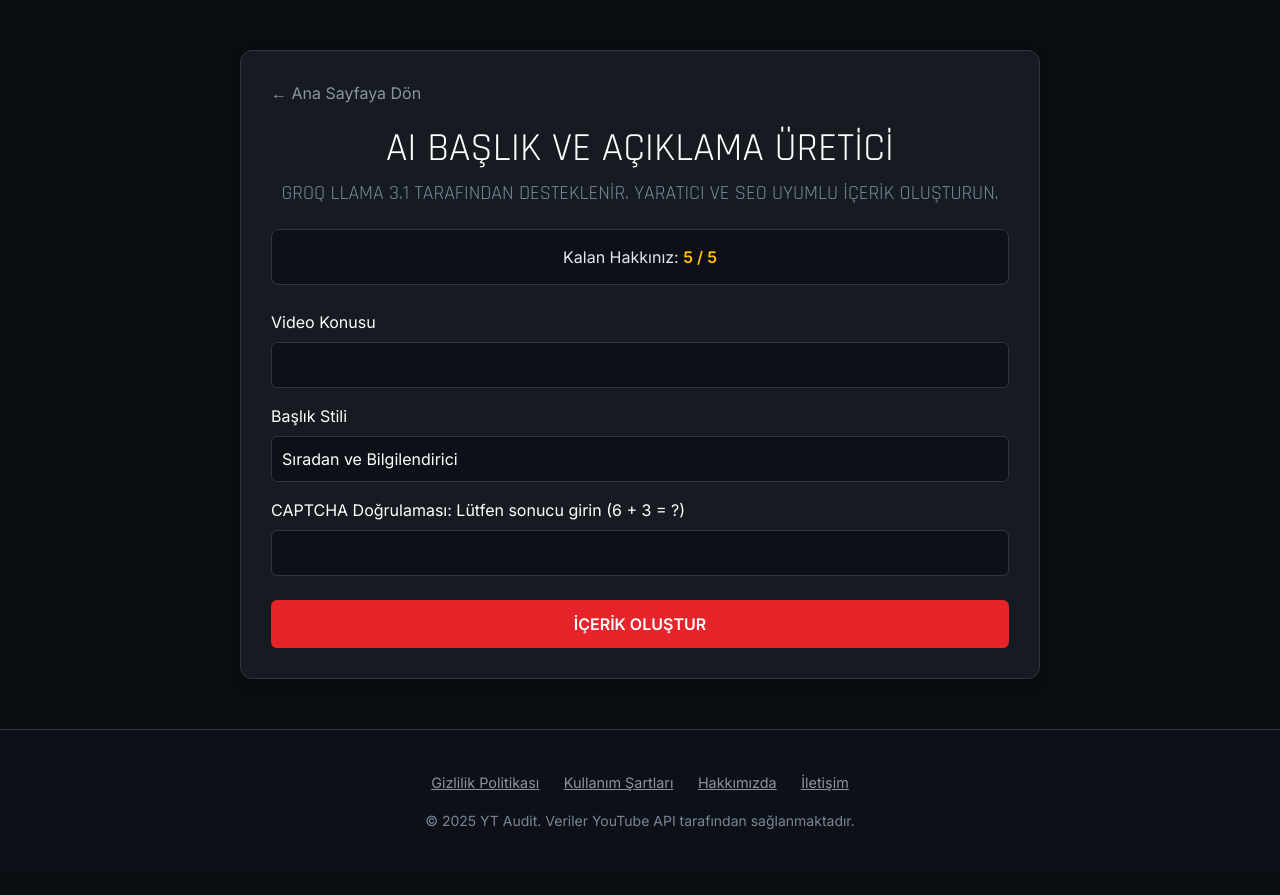
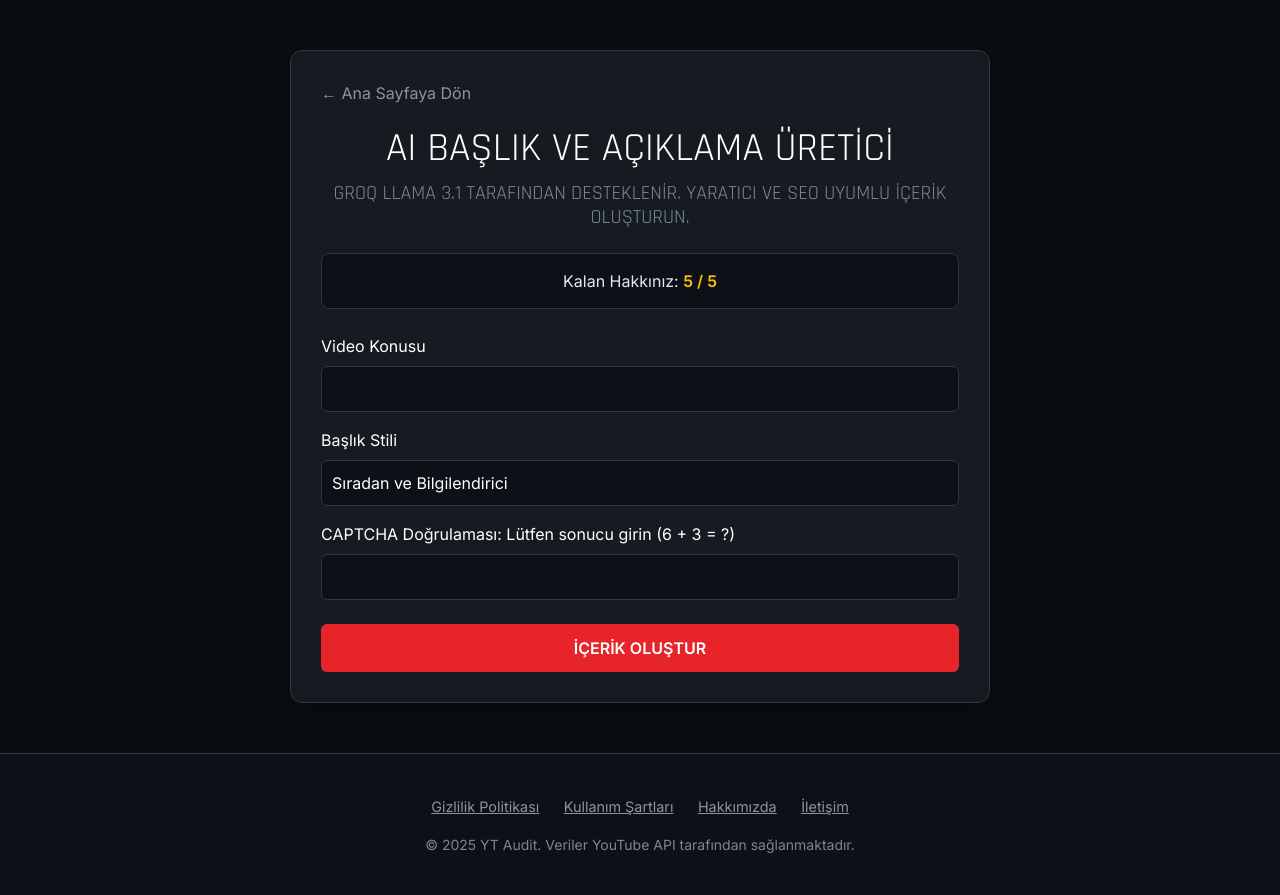
Before and after one commit to 2psgmvs86m-a11y/youtube-trend-analiz, a Flask app: page /araclar/ai-baslik in a window 1280 px wide. Shown: the part 57-952 px from the top of the page. Before the commit the page ends 886 px from the top, so only its background shows below. Run offline with Flask 3, Linux system fonts and the light colour scheme.

Commit message:
Update ai_tool.html

```diff
--- a/templates/ai_tool.html
+++ b/templates/ai_tool.html
@@ -15,30 +15,30 @@
         p, span, div, li { color: #e2e8f0; }
         .text-muted { color: #94a3b8 !important; opacity: 0.8 !important; }
 
+        /* NAVBAR VE TEMA STİLİ */
         .navbar { background: rgba(22, 27, 34, 0.95); border-bottom: 1px solid #30363d; }
         .nav-link { color: #e2e8f0 !important; font-weight: 500; transition: color 0.3s; }
         .nav-link:hover { color: var(--accent) !important; }
 
-        .main-container {
-            max-width: 800px;
+        .main-content-area {
+            max-width: 700px; /* Merkeze çekmek için */
             margin: 50px auto;
-            padding: 30px;
-            /* ANA SAYFADAKİ GLASS-CARD STİLİNİ UYGULAYALIM */
+            /* ANASAYFADAKİ GLASS-CARD STİLİ */
             background: var(--card-bg);
             border: 1px solid #30363d;
             border-radius: 12px;
+            padding: 30px;
             box-shadow: 0 4px 12px rgba(0, 0, 0, 0.4);
             flex: 1;
         }
 
-        /* FORM ALANLARI ANA SAYFA GİBİ SİYAH OLMALI */
+        /* FORM ALANLARI ANA SAYFA GİBİ */
         .search-input { background: #0d1117 !important; border: 1px solid #30363d; color: white; padding: 10px; border-radius: 6px; }
         .form-select { background-color: #0d1117; color: white; border: 1px solid #30363d; }
 
+        /* BUTON ANASAYFA İLE AYNI */
         .btn-audit { background: var(--accent); border: none; color: white; font-weight: 700; padding: 12px 20px; border-radius: 6px; transition: background-color 0.3s; }
         .btn-audit:hover { background: #d41e23; }
-
-        .back-link { color: #8b949e; text-decoration: none; display: block; margin-bottom: 20px; }
 
         /* SONUÇ KUTULARI STİLİ */
         .usage-info { text-align: center; margin-bottom: 25px; padding: 15px; background-color: #0d1117; border-radius: 8px; font-size: 1rem; border: 1px solid #30363d;}
@@ -46,6 +46,9 @@
         .result-box { background: #0d1117; border: 1px solid #10b981; padding: 20px; border-radius: 8px; margin-top: 30px; }
         .result-box h3 { color: #10b981; font-size: 1.5rem; }
         .title-item { background: #21262d; padding: 10px; border-radius: 6px; margin-bottom: 8px; font-weight: 600; color: #f1f1f1; border-left: 3px solid #e62429; }
+
+        .back-link { color: #8b949e; text-decoration: none; display: block; margin-bottom: 20px; }
+        .back-link:hover { color: white; }
 
         footer { background-color: #0d1117; border-top: 1px solid #30363d; padding: 40px 0; margin-top: auto; }
         .footer-link { color: #8b949e; margin: 0 10px; font-size: 0.9rem; transition: color 0.3s; }
@@ -88,7 +91,7 @@
     <!-- NAV BAR BİTİŞİ -->
 
     <div class="container">
-        <div class="main-container">
+        <div class="main-content-area">
             <a href="/" class="back-link">&larr; Ana Sayfaya Dön</a>
 
             <h1 class="mb-2 text-center">AI BAŞLIK VE AÇIKLAMA ÜRETİCİ</h1>
```
